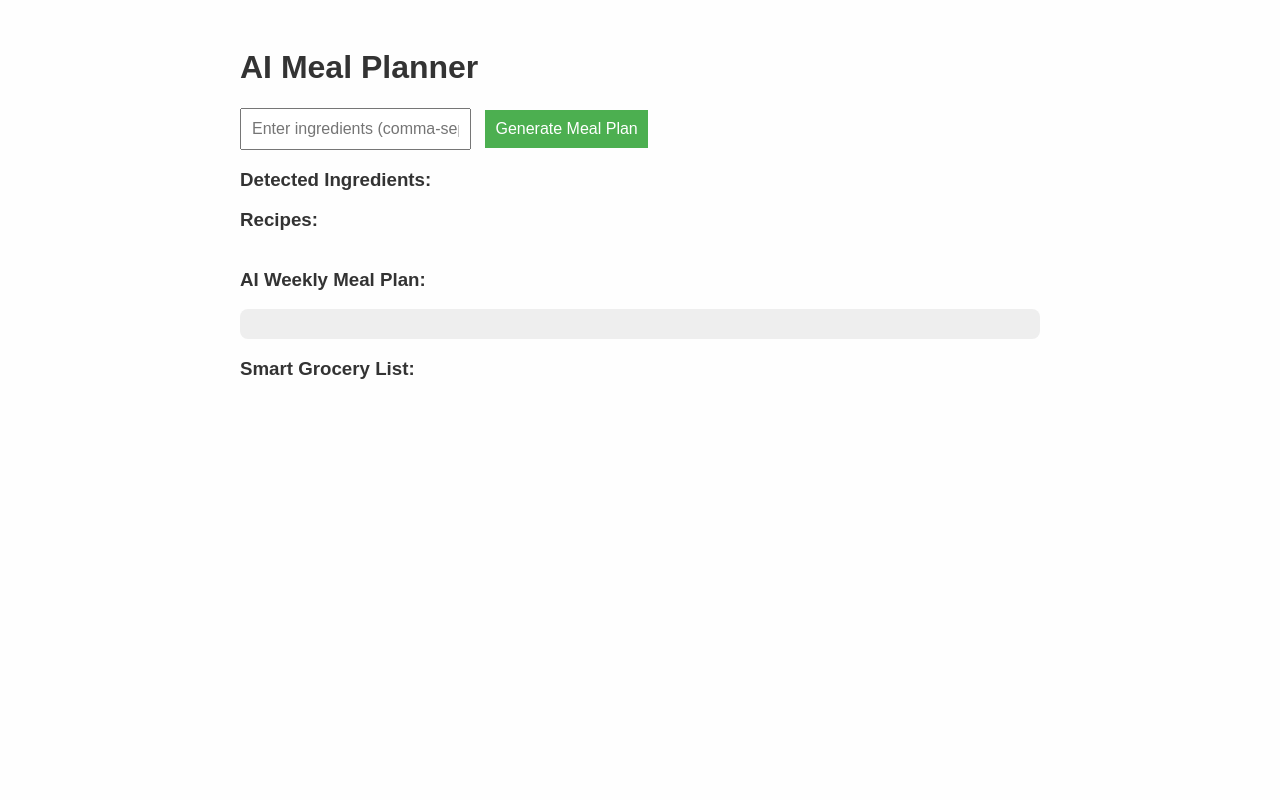
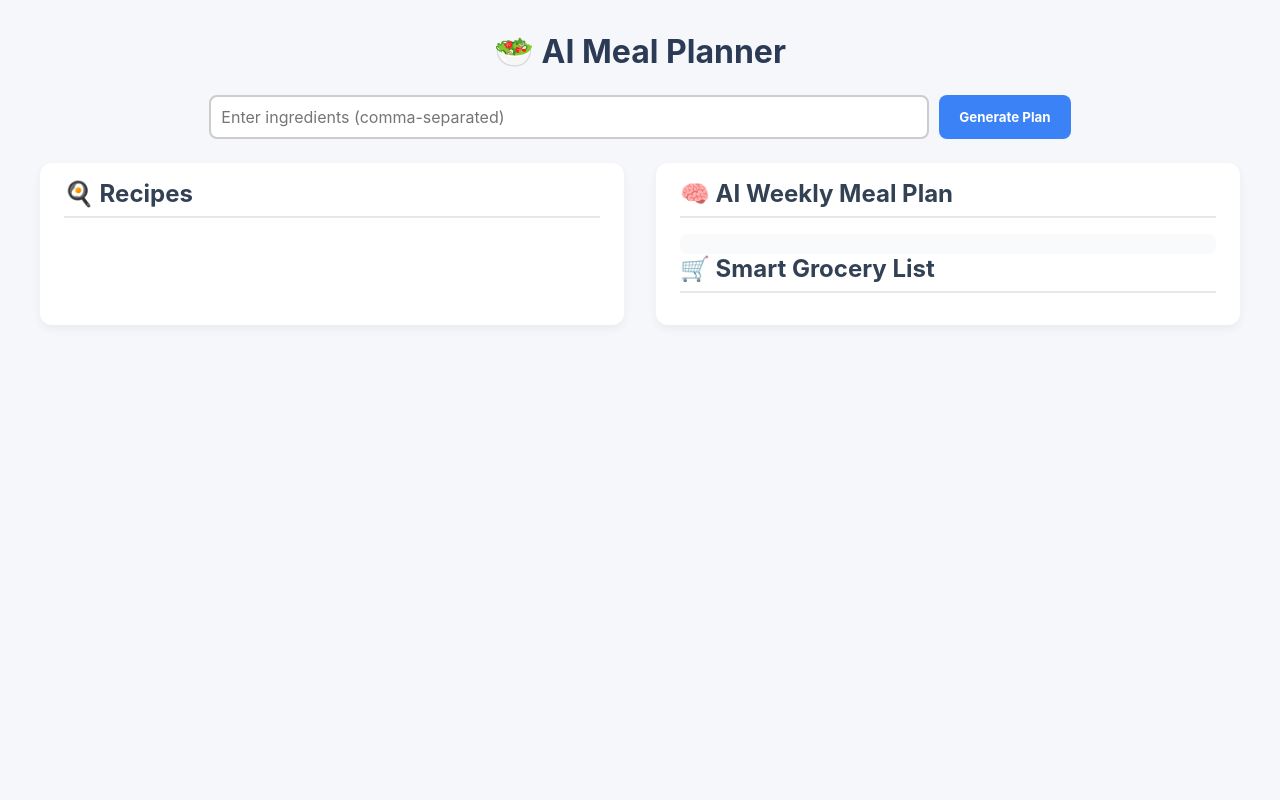
Before and after one commit to phoebila/paystand-ai-food-bot, a Flask app: page / in a window 1280 px wide. Run offline with Flask 3, Linux system fonts and the light colour scheme.

Commit message:
updating css and index

```diff
--- a/static/style.css
+++ b/static/style.css
@@ -1,66 +1,139 @@
+/* Reset */
+* {
+  margin: 0;
+  padding: 0;
+  box-sizing: border-box;
+  font-family: "Inter", sans-serif;
+}
+
 body {
-  font-family: Arial, sans-serif;
-  background-color: #fefefe;
-  color: #333;
-  padding: 20px;
+  background: #f5f7fa;
+  color: #222;
+  min-height: 100vh;
+  padding: 2rem;
 }
 
 .container {
-  max-width: 800px;
+  max-width: 1200px;
   margin: auto;
 }
 
-input, button {
+h1 {
+  text-align: center;
+  margin-bottom: 1.5rem;
+  color: #2b3a55;
+}
+
+form {
+  display: flex;
+  justify-content: center;
+  gap: 10px;
+  margin-bottom: 1.5rem;
+}
+
+input {
+  width: 60%;
   padding: 10px;
+  border: 2px solid #ccc;
+  border-radius: 8px;
   font-size: 1rem;
 }
 
 button {
+  padding: 10px 20px;
+  border: none;
+  background: #3b82f6;
+  color: white;
+  font-weight: bold;
+  border-radius: 8px;
   cursor: pointer;
-  background-color: #4CAF50;
-  color: white;
-  border: none;
-  margin-left: 10px;
 }
 
-ul {
-  list-style: none;
-  padding: 0;
-  display: flex;
-  flex-wrap: wrap;
+button:hover {
+  background: #2563eb;
 }
 
-li {
-  margin: 10px;
-  text-align: center;
-  width: 150px;
+/* Loading bar */
+#loading-bar-container {
+  width: 80%;
+  height: 8px;
+  background: #e0e0e0;
+  border-radius: 8px;
+  overflow: hidden;
+  margin: 0 auto 2rem auto;
+  display: none;
 }
 
-li img {
+#loading-bar {
+  height: 100%;
+  width: 0%;
+  background: #3b82f6;
+  transition: width 0.3s ease;
+}
+
+/* Two-column layout */
+#results {
+  display: grid;
+  grid-template-columns: 1fr 1fr;
+  gap: 2rem;
+}
+
+.column {
+  background: #fff;
+  padding: 1rem 1.5rem;
+  border-radius: 12px;
+  box-shadow: 0 4px 10px rgba(0, 0, 0, 0.05);
+}
+
+.column h2 {
+  margin-bottom: 1rem;
+  color: #334155;
+  border-bottom: 2px solid #e5e7eb;
+  padding-bottom: 0.5rem;
+}
+
+/* Recipes */
+#recipes {
+  list-style: none;
+  display: grid;
+  grid-template-columns: 1fr 1fr;
+  gap: 1rem;
+}
+
+#recipes li {
+  text-align: center;
+  background: #fafafa;
+  border-radius: 10px;
+  padding: 10px;
+  transition: transform 0.2s;
+}
+
+#recipes li:hover {
+  transform: scale(1.03);
+}
+
+#recipes img {
   width: 100%;
   border-radius: 8px;
+  object-fit: cover;
+}
+
+#recipes p {
+  margin-top: 0.5rem;
+  font-weight: 600;
+}
+
+/* Grocery List */
+#grocery-list {
+  list-style: disc inside;
+  line-height: 1.6;
 }
 
 pre {
-  background-color: #eee;
-  padding: 15px;
+  white-space: pre-wrap;
+  line-height: 1.5;
+  background: #f9fafb;
+  padding: 10px;
   border-radius: 8px;
-  overflow-x: auto;
+  font-size: 0.95rem;
 }
-
-/* Loading Bar */
-#loading-bar-container {
-  width: 100%;
-  background-color: #ddd;
-  border-radius: 8px;
-  margin: 10px 0;
-  display: none; /* hidden initially */
-}
-
-#loading-bar {
-  width: 0%;
-  height: 20px;
-  background-color: #4CAF50;
-  border-radius: 8px;
-  transition: width 0.2s ease;
-}
--- a/templates/index.html
+++ b/templates/index.html
@@ -1,64 +1,67 @@
 <!DOCTYPE html>
 <html lang="en">
 <head>
-  <meta charset="UTF-8" />
-  <meta name="viewport" content="width=device-width, initial-scale=1.0" />
+  <meta charset="UTF-8">
+  <meta name="viewport" content="width=device-width, initial-scale=1.0">
   <title>AI Meal Planner</title>
-  <link rel="stylesheet" href="../static/style.css" />
+  <link rel="stylesheet" href="../static/style.css">
 </head>
 <body>
   <div class="container">
-    <h1>AI Meal Planner</h1>
+    <h1>🥗 AI Meal Planner</h1>
     <form id="ingredientForm">
-      <input type="text" name="ingredients" placeholder="Enter ingredients (comma-separated)" required />
-      <button type="submit">Generate Meal Plan</button>
+      <input type="text" name="ingredients" placeholder="Enter ingredients (comma-separated)" required>
+      <button type="submit">Generate Plan</button>
     </form>
 
     <div id="loading-bar-container">
       <div id="loading-bar"></div>
     </div>
 
-    <div id="output">
-      <h3>Detected Ingredients:</h3>
-      <p id="ingredients"></p>
+    <div id="results">
+      <!-- Left column: Recipes -->
+      <div class="column" id="recipes-column">
+        <h2>🍳 Recipes</h2>
+        <ul id="recipes"></ul>
+      </div>
 
-      <h3>Recipes:</h3>
-      <ul id="recipes"></ul>
+      <!-- Right column: AI summary and grocery list -->
+      <div class="column" id="ai-column">
+        <h2>🧠 AI Weekly Meal Plan</h2>
+        <pre id="summary"></pre>
 
-      <h3>AI Weekly Meal Plan:</h3>
-      <pre id="summary"></pre>
-
-      <h3>Smart Grocery List:</h3>
-      <ul id="grocery-list"></ul>
+        <h2>🛒 Smart Grocery List</h2>
+        <ul id="grocery-list"></ul>
+      </div>
     </div>
   </div>
 
   <script>
     const form = document.getElementById("ingredientForm");
-    const ingredientsEl = document.getElementById("ingredients");
     const recipesEl = document.getElementById("recipes");
     const summaryEl = document.getElementById("summary");
-    const groceryEl = document.getElementById("grocery-list");
+    const groceryListEl = document.getElementById("grocery-list");
+    const loadingBar = document.getElementById("loading-bar");
     const loadingBarContainer = document.getElementById("loading-bar-container");
-    const loadingBar = document.getElementById("loading-bar");
 
     form.addEventListener("submit", async (e) => {
       e.preventDefault();
-      const formData = new FormData(form);
-      const ingredientsInput = formData.get("ingredients");
+      const ingredients = form.ingredients.value.trim();
 
-      ingredientsEl.textContent = "";
+      if (!ingredients) return;
+
+      // Reset outputs
       recipesEl.innerHTML = "";
       summaryEl.textContent = "";
-      groceryEl.innerHTML = "";
+      groceryListEl.innerHTML = "";
       loadingBar.style.width = "0%";
       loadingBarContainer.style.display = "block";
 
-      let width = 0;
-      const interval = setInterval(() => {
-        if (width < 90) {
-          width += Math.random() * 5;
-          loadingBar.style.width = width + "%";
+      let progress = 0;
+      const loading = setInterval(() => {
+        if (progress < 90) {
+          progress += Math.random() * 5;
+          loadingBar.style.width = progress + "%";
         }
       }, 300);
 
@@ -66,40 +69,37 @@
         const res = await fetch("/generate", {
           method: "POST",
           headers: { "Content-Type": "application/json" },
-          body: JSON.stringify({ ingredients: ingredientsInput }),
+          body: JSON.stringify({ ingredients })
         });
 
         const data = await res.json();
-        clearInterval(interval);
+        clearInterval(loading);
         loadingBar.style.width = "100%";
 
-        ingredientsEl.textContent = data.ingredients.join(", ");
-
-        recipesEl.innerHTML = data.recipes
-          .map(
-            (r) => `
+        // Recipes
+        recipesEl.innerHTML = data.recipes.map(r => `
           <li>
             <a href="${r.link}" target="_blank">
-              <img src="${r.image}" alt="${r.title}" width="100">
+              <img src="${r.image}" alt="${r.title}">
               <p>${r.title}</p>
             </a>
-          </li>`
-          )
-          .join("");
+          </li>
+        `).join("");
 
+        // Summary
         summaryEl.textContent = data.summary;
 
-        groceryEl.innerHTML = data.grocery_list
-          .map((i) => `<li>${i}</li>`)
-          .join("");
+        // Grocery list
+        groceryListEl.innerHTML = data.grocery_list.map(i => `<li>${i}</li>`).join("");
 
         setTimeout(() => {
           loadingBarContainer.style.display = "none";
         }, 500);
+
       } catch (err) {
-        clearInterval(interval);
+        clearInterval(loading);
         loadingBarContainer.style.display = "none";
-        ingredientsEl.textContent = "Error generating meal plan.";
+        summaryEl.textContent = "Error generating meal plan.";
         console.error(err);
       }
     });
```
Also changed, not shown: requirements.txt (+6 -23 lines).
